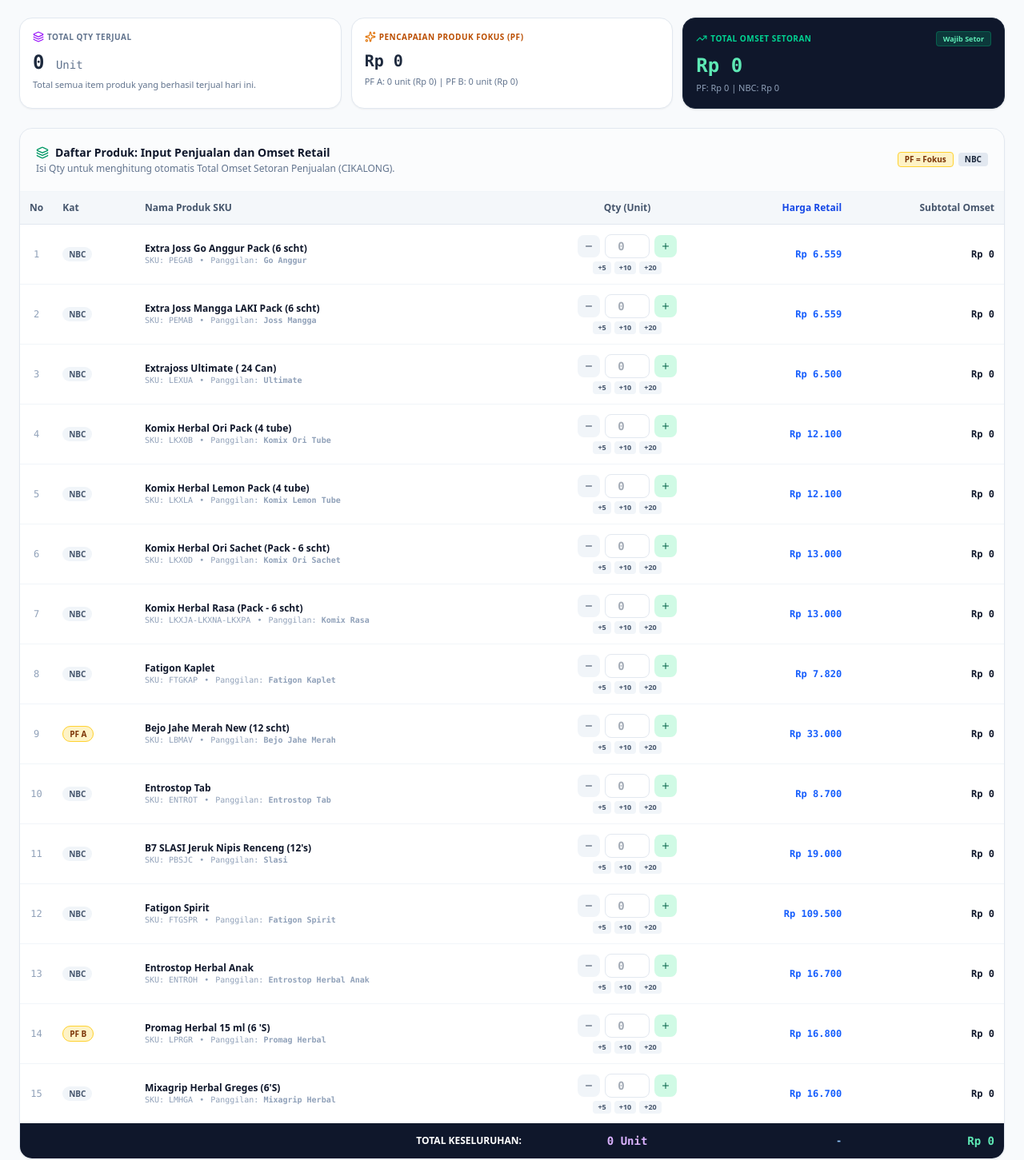
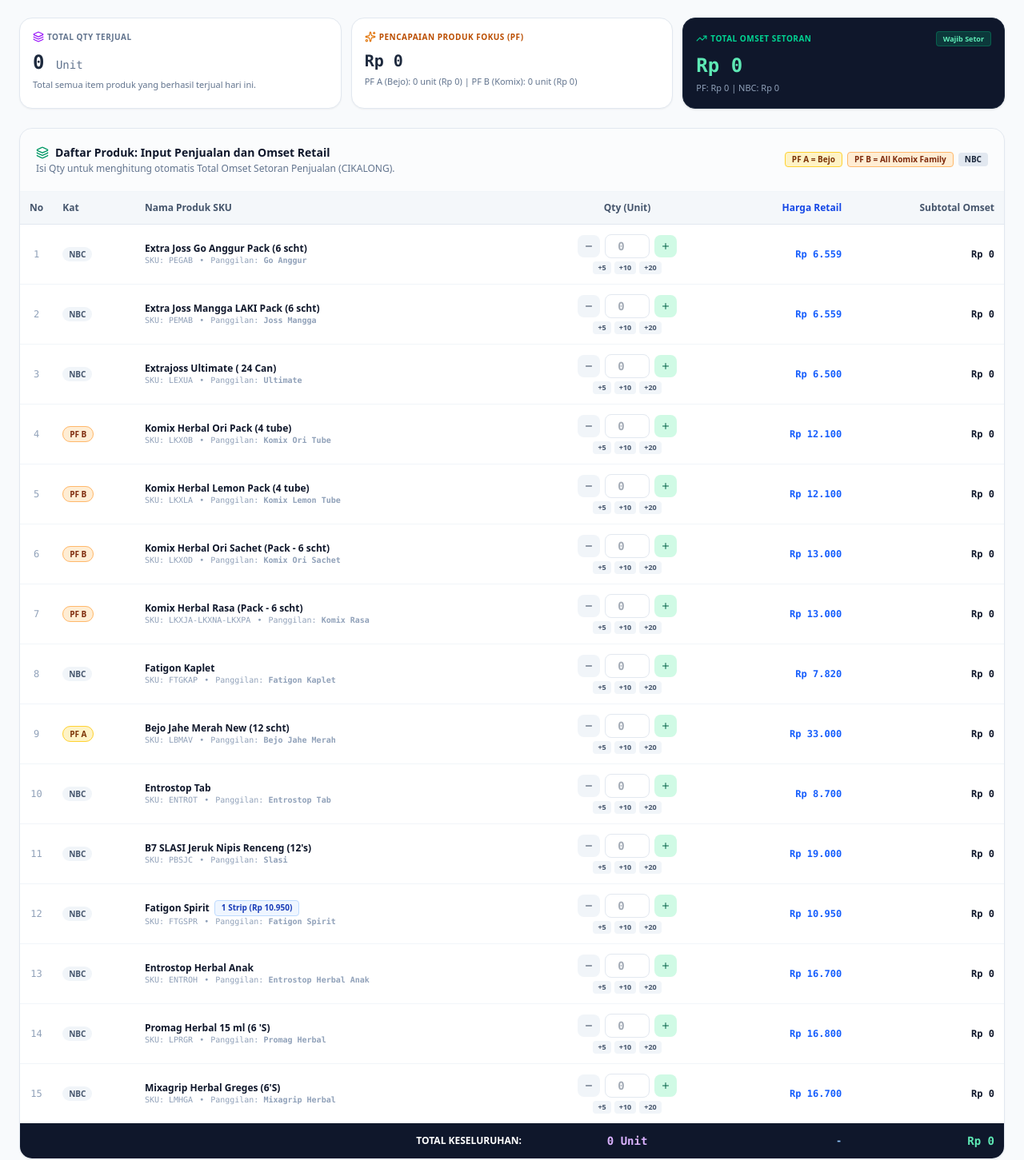
Before and after one commit to akbar521/SHJ-DOF-SUKABUMI, a React (Vite) app: page / in a window 1280 px wide. Shown: the part 729-2180 px from the top of the page at 80% size. Built offline with nearby package versions, Linux system fonts and the light colour scheme; no server answers.

Commit message:
feat: update product focus grouping and price fixes
- Group Focus Products (PF A: Bejo, PF B: Komix) dynamically
- Correct Fatigon Spirit retail prices
- Update product schema and version cache
- Improve WA report breakdown for Komix items

```diff
--- a/src/components/SimpleDofShjCalculator.tsx
+++ b/src/components/SimpleDofShjCalculator.tsx
@@ -210,8 +210,8 @@
       const effectiveRetailPrice = priceInfo.harga_retail;
       const qty = quantities[p.kode_produk] || 0;
       const subRetail = effectiveRetailPrice * qty;
-      const isPfA = p.kode_produk === 'LBMAV';
-      const isPfB = p.kode_produk === 'LPRGR';
+      const isPfA = p.kode_produk === 'LBMAV' || p.nama_produk.toLowerCase().includes('bejo');
+      const isPfB = p.kode_produk.startsWith('LKX') || p.nama_produk.toLowerCase().includes('komix');
       const isPf = isPfA || isPfB;
 
       const effectiveProduct: Product = {
@@ -879,7 +879,7 @@
           </p>
         </div>
 
-        {/* Produk Fokus (PF A & PF B) */}
+        {/* Produk Fokus (PF A: Bejo & PF B: Komix) */}
         <div className="bg-white rounded-2xl p-4 border border-slate-200 shadow-xs">
           <span className="text-[10px] font-bold uppercase tracking-wider text-amber-700 flex items-center space-x-1">
             <Sparkles className="w-3.5 h-3.5 text-amber-600" />
@@ -889,7 +889,7 @@
             {formatRupiah(summary.omsetPfA + summary.omsetPfB, true)}
           </div>
           <p className="text-[11px] text-slate-500 mt-1">
-            PF A: {summary.qtyPfA} unit ({formatRupiah(summary.omsetPfA, true)}) | PF B: {summary.qtyPfB} unit ({formatRupiah(summary.omsetPfB, true)})
+            PF A (Bejo): {summary.qtyPfA} unit ({formatRupiah(summary.omsetPfA, true)}) | PF B (Komix): {summary.qtyPfB} unit ({formatRupiah(summary.omsetPfB, true)})
           </p>
         </div>
 
@@ -926,9 +926,12 @@
             </p>
           </div>
 
-          <div className="flex items-center space-x-1.5 text-xs">
+          <div className="flex items-center space-x-1.5 text-xs flex-wrap gap-y-1">
             <span className="bg-amber-100 text-amber-900 font-bold px-2 py-0.5 rounded border border-amber-300 text-[10px]">
-              PF = Fokus
+              PF A = Bejo
+            </span>
+            <span className="bg-orange-100 text-orange-900 font-bold px-2 py-0.5 rounded border border-orange-300 text-[10px]">
+              PF B = All Komix Family
             </span>
             <span className="bg-slate-200 text-slate-800 font-bold px-2 py-0.5 rounded text-[10px]">
               NBC
@@ -967,15 +970,15 @@
                     {/* Category badge */}
                     <td className="p-3">
                       {item.isPfA ? (
-                        <span className="bg-amber-100 text-amber-900 font-extrabold text-[10px] px-2 py-0.5 rounded-full border border-amber-300">
+                        <span className="bg-amber-100 text-amber-900 font-extrabold text-[10px] px-2 py-0.5 rounded-full border border-amber-300 whitespace-nowrap">
                           PF A
                         </span>
                       ) : item.isPfB ? (
-                        <span className="bg-amber-100 text-amber-900 font-extrabold text-[10px] px-2 py-0.5 rounded-full border border-amber-300">
+                        <span className="bg-orange-100 text-orange-900 font-extrabold text-[10px] px-2 py-0.5 rounded-full border border-orange-300 whitespace-nowrap">
                           PF B
                         </span>
                       ) : (
-                        <span className="bg-slate-100 text-slate-600 font-semibold text-[10px] px-2 py-0.5 rounded-full">
+                        <span className="bg-slate-100 text-slate-600 font-semibold text-[10px] px-2 py-0.5 rounded-full whitespace-nowrap">
                           NBC
                         </span>
                       )}
@@ -983,7 +986,18 @@
 
                     {/* Product Name */}
                     <td className="p-3">
-                      <div className="font-bold text-slate-900">{p.nama_produk}</div>
+                      <div className="font-bold text-slate-900 flex items-center flex-wrap gap-1.5">
+                        <span>{p.nama_produk}</span>
+                        {p.kode_produk === 'FTGSPR' && (
+                          <span className="text-[10px] px-2 py-0.5 rounded font-bold bg-blue-50 text-blue-800 border border-blue-200">
+                            {selectedSubdist === 'CIKALONG' || selectedSubdist === 'CIPANAS'
+                              ? '1 Strip (Rp 10.950)'
+                              : selectedSubdist === 'CIBEBER' || selectedSubdist === 'CIRANJANG'
+                              ? '1 Box / 10 Strip (Rp 109.500)'
+                              : 'Rp 109.500'}
+                          </span>
+                        )}
+                      </div>
                       <div className="text-[10px] text-slate-400 font-mono flex items-center space-x-2">
                         <span>SKU: {p.kode_produk}</span>
                         <span>•</span>
--- a/src/data/sqlSchema.ts
+++ b/src/data/sqlSchema.ts
@@ -55,7 +55,7 @@
     harga_grosir: 9311.80,
     harga_retail: 12100.00,
     persentase_dof: 0.20,
-    wilayah: ['Cianjur']
+    wilayah: ['Sukabumi', 'Cianjur']
   },
   {
     kode_produk: 'LKXOD',
@@ -117,7 +117,13 @@
     harga_grosir: 22000.00,
     harga_retail: 109500.00,
     persentase_dof: 0.20,
-    wilayah: ['Cianjur']
+    wilayah: ['Cianjur'],
+    subdist_prices: {
+      CIKALONG: { harga_grosir: 22000.00, harga_retail: 10950.00 },
+      CIPANAS: { harga_grosir: 22000.00, harga_retail: 10950.00 },
+      CIBEBER: { harga_grosir: 22000.00, harga_retail: 109500.00 },
+      CIRANJANG: { harga_grosir: 22000.00, harga_retail: 109500.00 }
+    }
   },
   {
     kode_produk: 'ENTROH',
--- a/src/data/subdistConfig.ts
+++ b/src/data/subdistConfig.ts
@@ -124,13 +124,13 @@
     ENTROT: { harga_grosir: 15000, harga_retail: 8700 },
     ENTROH: { harga_grosir: 16500, harga_retail: 16700 },
     FTGKAP: { harga_grosir: 18000, harga_retail: 7820 },
-    FTGSPR: { harga_grosir: 22000, harga_retail: 109500 },
+    FTGSPR: { harga_grosir: 22000, harga_retail: 10950 },
   },
   CIPANAS: {
     ENTROT: { harga_grosir: 15000, harga_retail: 8700 },
     ENTROH: { harga_grosir: 16500, harga_retail: 16700 },
     FTGKAP: { harga_grosir: 18000, harga_retail: 7820 },
-    FTGSPR: { harga_grosir: 22000, harga_retail: 109500 },
+    FTGSPR: { harga_grosir: 22000, harga_retail: 10950 },
   },
   CIBEBER: {
     ENTROT: { harga_grosir: 15000, harga_retail: 17800 },
--- a/src/services/apiService.ts
+++ b/src/services/apiService.ts
@@ -3,7 +3,7 @@
 import { calculateDofFee } from '../utils/mathUtils';
 
 // Local storage fallback key for resilience
-const LOCAL_STORAGE_PRODUCTS = 'dof_shj_products_v2';
+const LOCAL_STORAGE_PRODUCTS = 'dof_shj_products_v3';
 const LOCAL_STORAGE_ORDERS = 'dof_shj_orders_v1';
 
 export const api = {
--- a/src/utils/waReportFormatter.ts
+++ b/src/utils/waReportFormatter.ts
@@ -93,21 +93,36 @@
 
   // Find Focus Products
   // PF A: Bejo Jahe Merah New (12 scht) [LBMAV] - Rp 33.000
-  // PF B: Promag Herbal 15 ml (6 'S) [LPRGR] - Rp 16.800
-  const itemPfA = params.items.find(i => i.product.kode_produk === 'LBMAV');
-  const itemPfB = params.items.find(i => i.product.kode_produk === 'LPRGR');
-
+  // PF B: All Komix Family (tube, ori, rasa)
+  const itemPfA = params.items.find(
+    i => i.product.kode_produk === 'LBMAV' || i.product.nama_produk.toLowerCase().includes('bejo')
+  );
   const qtyPfA = itemPfA?.qty || 0;
   const pricePfA = itemPfA?.product.harga_retail || 33000;
   const omsetPfA = qtyPfA * pricePfA;
 
-  const qtyPfB = itemPfB?.qty || 0;
-  const pricePfB = itemPfB?.product.harga_retail || 16800;
-  const omsetPfB = qtyPfB * pricePfB;
+  // PF B: All Komix Family
+  const isKomixProduct = (code: string, name: string) =>
+    code.startsWith('LKX') || name.toLowerCase().includes('komix');
 
-  // Non-Focus Items (NBC)
+  const komixItems = params.items.filter(i =>
+    isKomixProduct(i.product.kode_produk, i.product.nama_produk)
+  );
+  const qtyPfB = komixItems.reduce((acc, i) => acc + i.qty, 0);
+  const omsetPfB = komixItems.reduce((acc, i) => acc + (i.product.harga_retail * i.qty), 0);
+
+  const activeKomixItems = komixItems.filter(i => i.qty > 0);
+  const komixBreakdown = activeKomixItems.map(i => {
+    const shortName = NBC_PRODUCT_SHORT_NAMES[i.product.kode_produk] || i.product.nama_produk;
+    return `${shortName} (${i.qty})`;
+  });
+
+  // Non-Focus Items (NBC) - Exclude Bejo & Komix Family
+  const isFocusProduct = (code: string, name: string) =>
+    code === 'LBMAV' || name.toLowerCase().includes('bejo') || isKomixProduct(code, name);
+
   const nbcItems = params.items.filter(
-    i => i.product.kode_produk !== 'LBMAV' && i.product.kode_produk !== 'LPRGR'
+    i => !isFocusProduct(i.product.kode_produk, i.product.nama_produk)
   );
 
   const activeNbcItems = nbcItems.filter(i => i.qty > 0);
@@ -155,7 +170,11 @@
 
   text += `2. PENCAPAIAN PRODUK FOKUS\n\n`;
   text += `PF A (Bejo Jahe Merah New 12s) - ${formatRupiah(pricePfA, true)} | Qty: ${qtyPfA} | Omset: ${formatRupiah(omsetPfA, true)}\n\n`;
-  text += `PF B (Promag Herbal 15ml 6s) - ${formatRupiah(pricePfB, true)} | Qty: ${qtyPfB} | Omset: ${formatRupiah(omsetPfB, true)}\n\n`;
+  if (komixBreakdown.length > 0) {
+    text += `PF B (All Komix Family) - Qty: ${qtyPfB} [${komixBreakdown.join(', ')}] | Omset: ${formatRupiah(omsetPfB, true)}\n\n`;
+  } else {
+    text += `PF B (All Komix Family - Tube, Ori, Rasa) | Qty: ${qtyPfB} | Omset: ${formatRupiah(omsetPfB, true)}\n\n`;
+  }
 
   text += `3. PENJUALAN NON-FOKUS (NBC)\n\n`;
   text += `Item NBC: ${nbcSummaryStrings.length > 0 ? nbcSummaryStrings.join(', ') : '-'}\n\n`;
```
